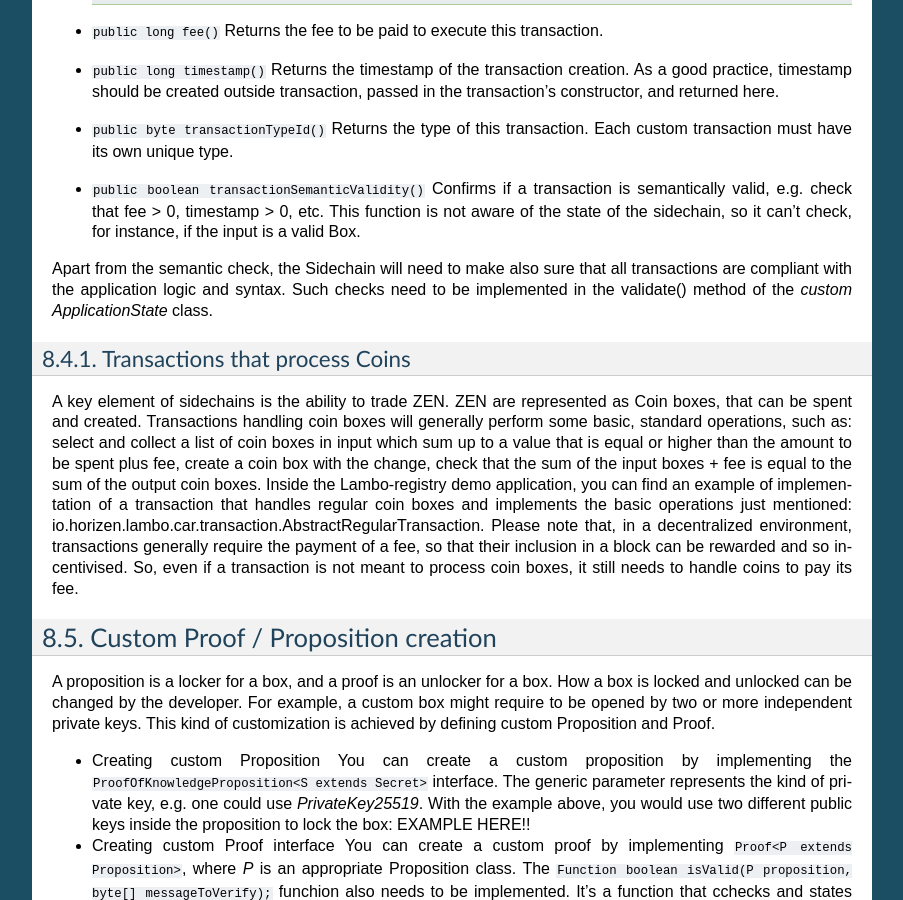
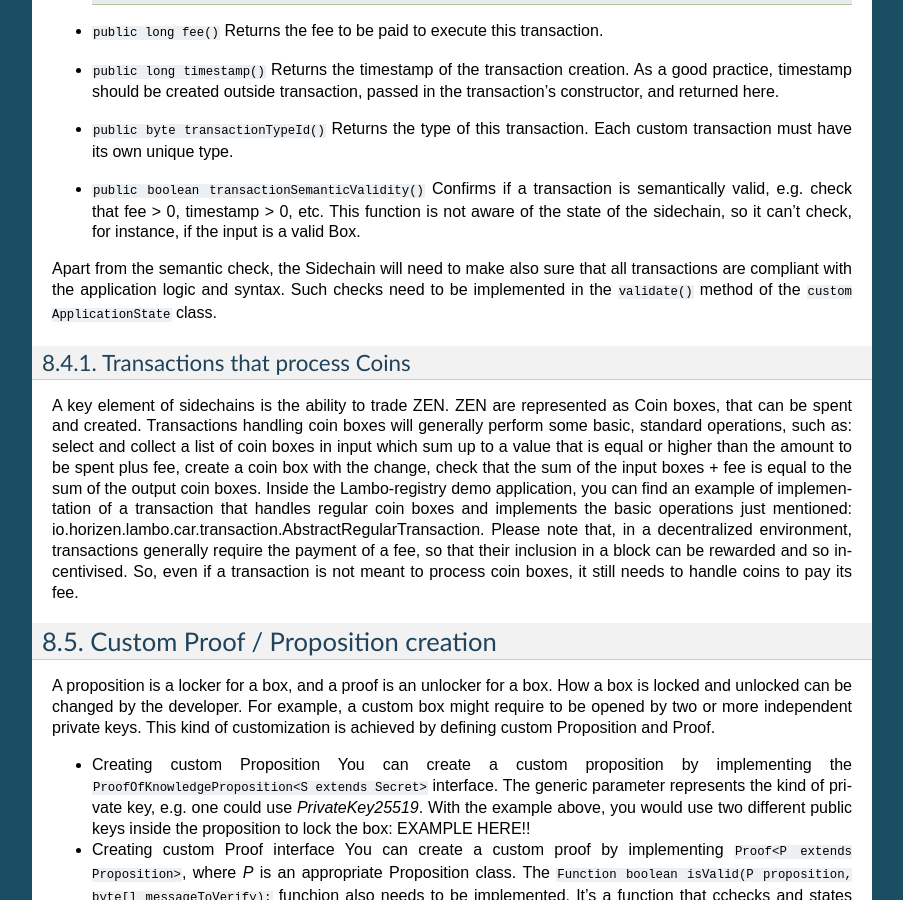
Before and after one commit to HorizenOfficial/developer-horizen-global, a Sphinx documentation site: the page built from docs/introduction/Sidechain-SDK-extension.rst, in a window 1280 px wide and 900 px high, scrolled down 2129 px. Shown: the whole window, without its empty margins (198-1101 px from the left). Built offline with Sphinx 7.4.7, drawn with Linux system fonts in a browser that asks for light colours.

```diff
--- a/docs/introduction/Sidechain-SDK-extension.rst
+++ b/docs/introduction/Sidechain-SDK-extension.rst
@@ -111,7 +111,7 @@ The most relevant methods of this class are detailed below:
   Confirms if a transaction is semantically valid, e.g. check that fee > 0, timestamp > 0, etc.
   This function is not aware of the state of the sidechain, so it can't check, for instance, if the input is a valid Box.
 
-Apart from the semantic check, the Sidechain will need to make also sure that all transactions are compliant with the application logic and syntax. Such checks need to be implemented in the validate() method of the *custom ApplicationState* class.
+Apart from the semantic check, the Sidechain will need to make also sure that all transactions are compliant with the application logic and syntax. Such checks need to be implemented in the ``validate()`` method of the ``custom ApplicationState`` class.
 
 Transactions that process Coins
 -------------------------------
```
